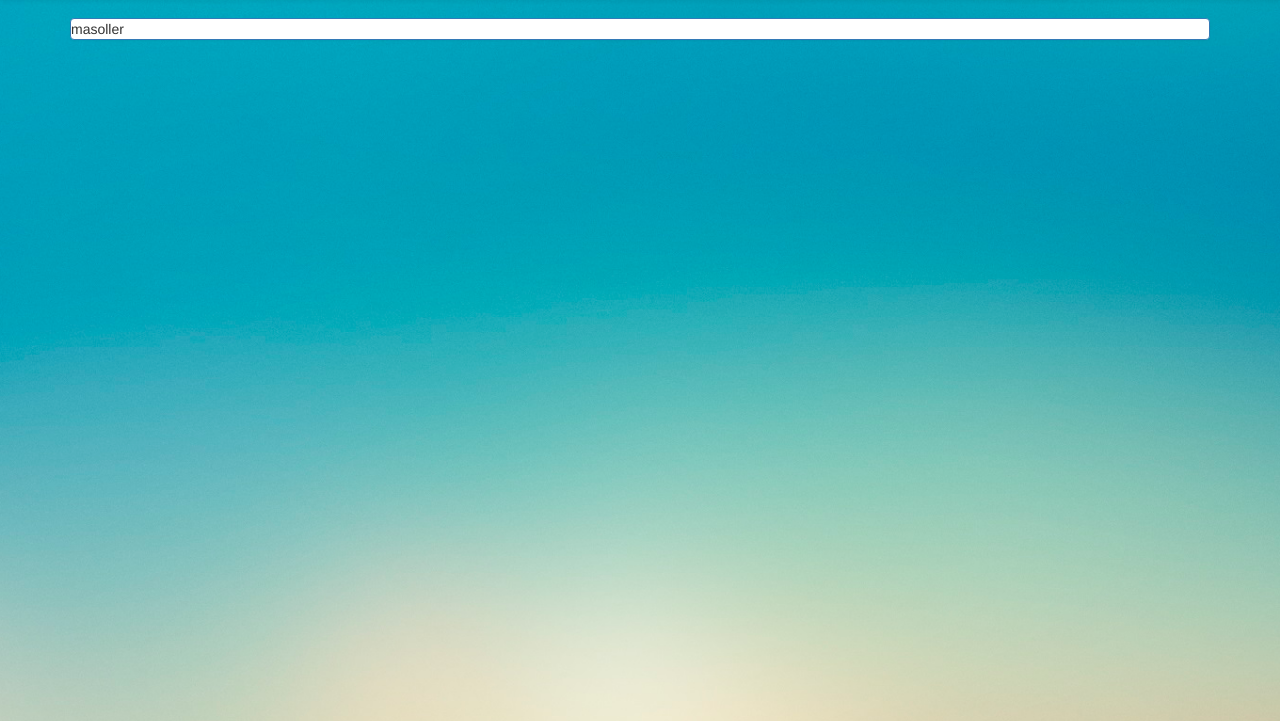
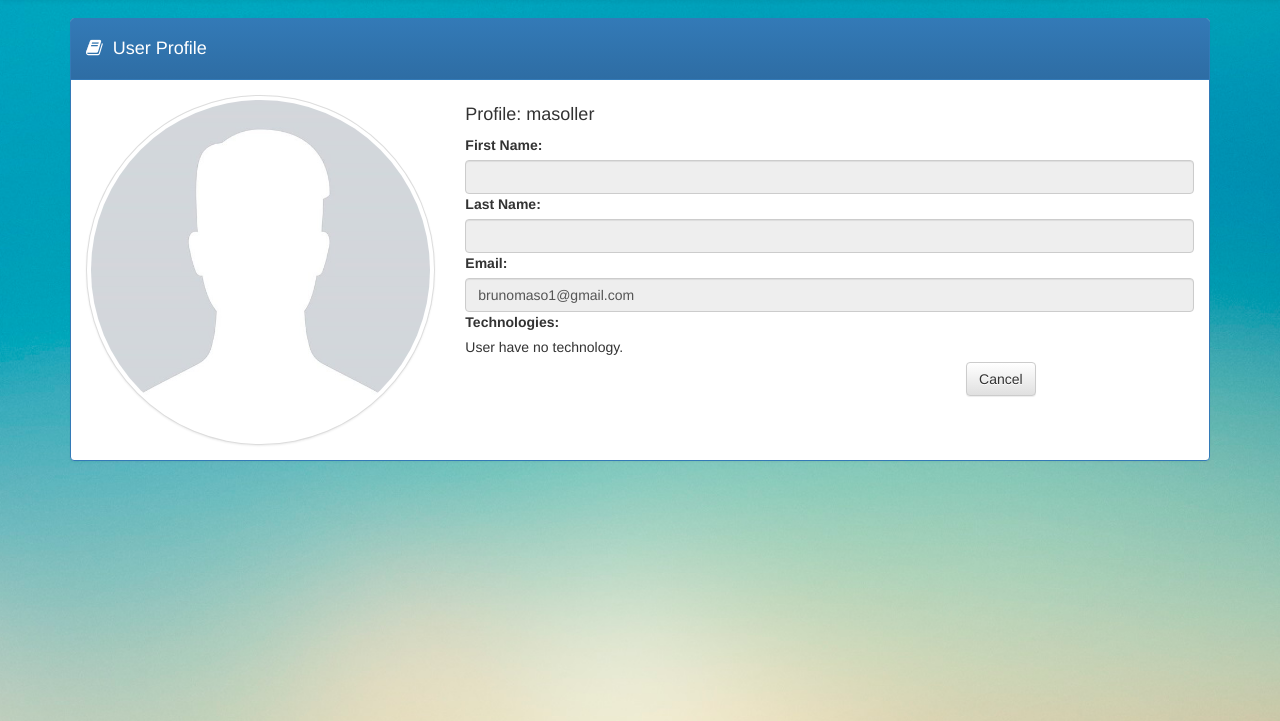
Before and after one commit to brunomaso1/django-rentacoder-webapp, a Django app: page /profile/2/ in a window 1280 px wide. Shown: the part 52-773 px from the top of the page. Run offline with Django 3.2, Linux system fonts and the light colour scheme; a user stored in the database is signed in; data comes from the database, SQL or seed files in the repository; data that the repository does not hold is empty; some libraries are stand-ins or nearby versions.

Commit message:
CAMBIOS USER PROFILE
- Se agrega user_profile.

```diff
--- a/rentacoder_app/templates/views/user_profile.html
+++ b/rentacoder_app/templates/views/user_profile.html
@@ -9,13 +9,73 @@
 <link href="/static/css/profile.css" rel="stylesheet"/>
 <link rel="stylesheet" href="https://cdnjs.cloudflare.com/ajax/libs/bootstrap-select/1.12.4/css/bootstrap-select.min.css">
 {% endblock stylesheets %}
-
+{{profile.username}}
 {% block content %}
 <div class="container">
     <div class="row">
         <div class="col-md-12 padding-top-5">
             <div class="panel panel-primary">
-                {{ profile.username }}
+                <div class="panel-heading">
+                    <div class="panel-title">
+                        <div class="row">
+                            <div class="col-xs-4">
+                                <h4><span class="fa fa-book" style="margin-right: 5px;"></span> User Profile </h4>
+                            </div>
+                        </div>
+                    </div>
+                </div>
+                <div class="panel-body">
+                    <div class="row">
+                        <!-- left column -->
+                        <div class="col-md-4 col-sm-6 col-xs-12">
+                            <div class="text-center">
+                                <img src="/media/{{ user.avatar }}"
+                                     class="avatar img-circle img-thumbnail" id="image-preview" style="width: 350px; height: 350px;"
+                                     alt="avatar">
+                            </div>
+                        </div>
+                        <!-- edit form column -->
+                        <div class="col-md-8 col-sm-6 col-xs-12 personal-info">
+                            <div class="row">
+                                <div class=" col-sm-12 center-block">
+                                    <h4>Profile: {{profile.username}}</h4>
+                                </div>
+                            </div>
+                            <div class="row">
+                                <div class="col-md-12 form-div">
+                                    {% csrf_token %}
+                                    <label for="FirstName">First Name:</label>
+                                    <input type="text" id="firstName"
+                                           class="form-control" value="{{profile.first_name}}" readonly>
+                                    <label for="LastName">Last Name:</label>
+                                    <input type="text" id="LastName"
+                                           class="form-control" value="{{profile.last_name}}" readonly>
+                                    <label for="Email">Email:</label>
+                                    <input type="text" id="Email"
+                                           class="form-control" value="{{profile.email}}" readonly>
+                                    <label for="Technologies">Technologies:</label>
+                                    <div id="Technologies">
+                                        {% for tech in profileTechnologies %}
+                                            {{tech}}
+                                        {% empty%}
+                                        User have no technology.
+                                        {% endfor %}
+                                    </div>
+                                    <div class="form-group padding-top-5 bottom-align-text">
+                                        {% buttons %}
+                                        <div class="col-md-5 col-md-offset-8 ">
+                                            <button type="button" onclick="window.history.back()"
+                                                    class="btn btn-md btn-default submit_button">
+                                                Cancel
+                                            </button>
+                                        </div>
+                                        {% endbuttons %}
+                                    </div>
+                                </div>
+                            </div>
+                        </div>
+                    </div>
+                </div>
             </div>
         </div>
     </div>
--- a/rentacoder_app/views.py
+++ b/rentacoder_app/views.py
@@ -79,7 +79,7 @@ def my_profile(request):
             log.info("Updating user {}".format(request.user.username))
             form.save()
             messages.success(request, 'User updated successfully')
-            return redirect(reverse('profile'))
+            return redirect(reverse('views/my_profile.html'))
         else:
             log.error("Invalid form data: {}".format(form.errors.as_json()))
             messages.error(request, 'Invalid form data')
@@ -92,7 +92,7 @@ def user_profile(request, pk):
     user = User.objects.get(pk=pk)
     context = {
         "profile": user,
-        "userTechnologies": user.technologies.all()
+        "profileTechnologies": user.technologies.all()
     }
     return render(request, 'views/user_profile.html', context)
 
```
